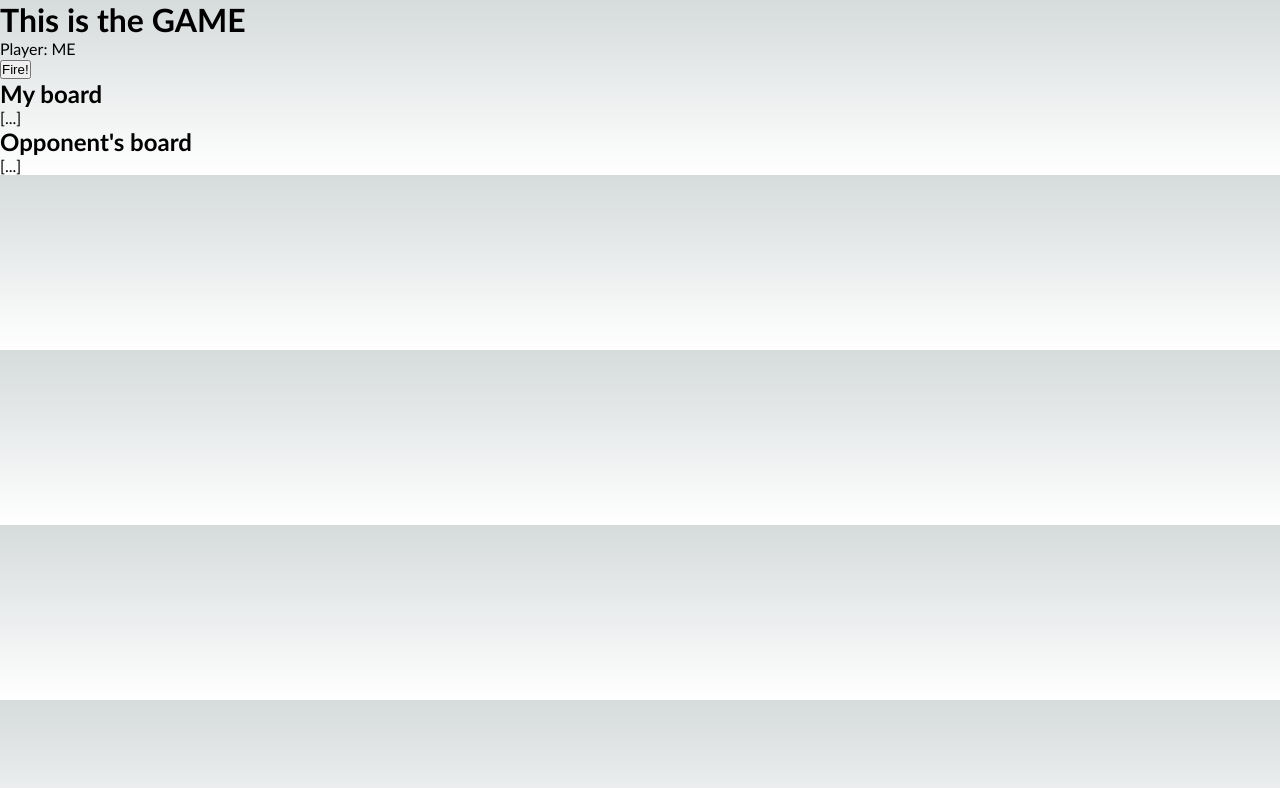
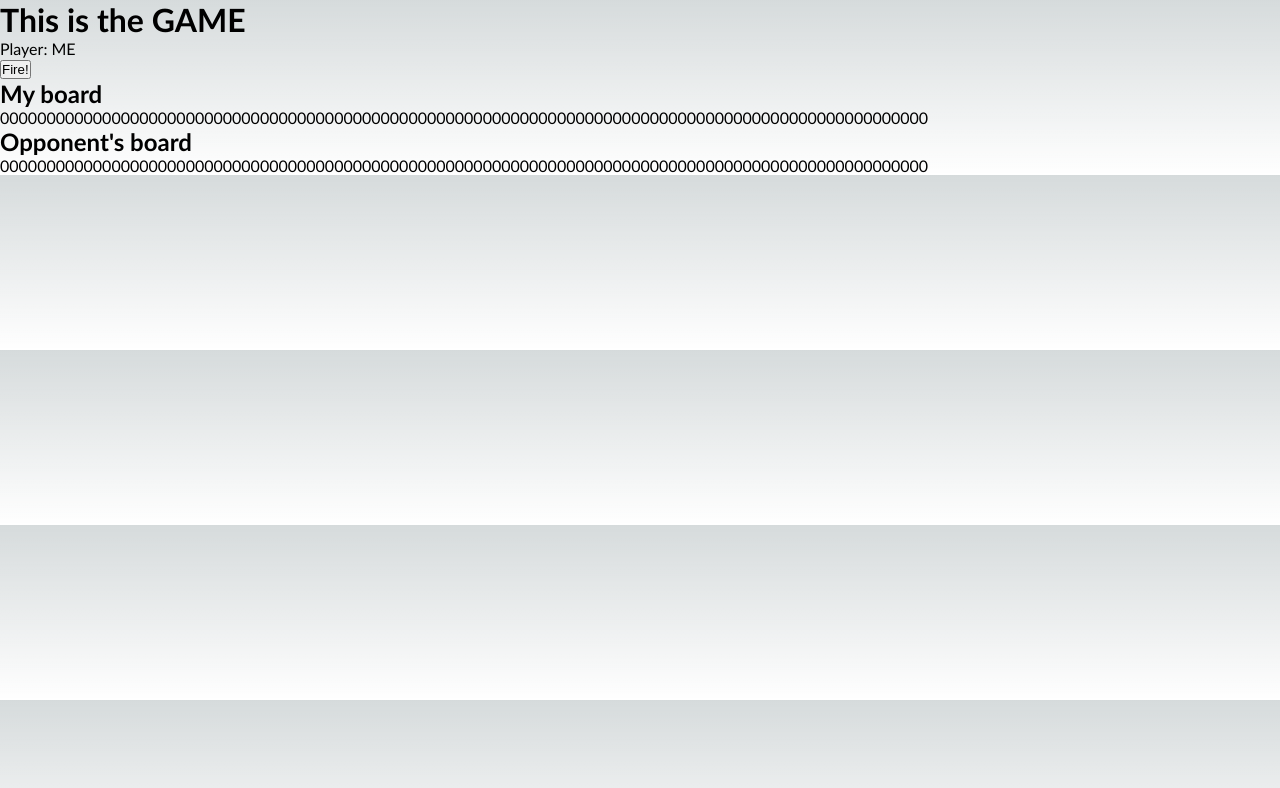
Before and after one commit to Itera/sk-cop-wrkshp-nextjs, a Next.js app: page /game in a window 1280 px wide. Shown: the top 788 px of the page. Built offline with nearby package versions, Linux system fonts and the light colour scheme.

Commit message:
fix: additions to PR

```diff
--- a/src/pages/game.tsx
+++ b/src/pages/game.tsx
@@ -1,27 +1,24 @@
+import { initGrid } from "@/shared/utils";
 import { useState } from "react"
 
-const BoardSize = 10;
+const BOARD_SIZE = 10;
 export type Player = 'ME' | 'OPPONENT';
-export type GameState = boolean[][]; // TODO not boolean
+export type GameBoard = number[][];
+export enum GamePhase {
+  SET_UP = "SET_UP",
+  PLAYING = "PLAYING",
+  END = "END"
+}
 
-function initBoard(): GameState {
-  const board: GameState = [];
-
-  for (let i = 0; i < BoardSize; i++) {
-    const row: boolean[] = [];
-    for (let j = 0; j < BoardSize; j++) {
-      row.push(false);
-    }
-    board.push(row);
-  }
-
-  return board;
+function initBoard(): GameBoard {
+  return initGrid(BOARD_SIZE, BOARD_SIZE);
 }
 
 export default function Menu() {
   const [currentPlayer, setCurrentPlayer] = useState<Player>('ME');
-  const [myBoard, setMyBoard] = useState<GameState>(initBoard());
-  const [opponentsBoard, setpponentsBoard] = useState<GameState>(initBoard());
+  const [gamePhase, setGamePhase] = useState<GamePhase>(GamePhase.SET_UP);
+  const [myBoard, setMyBoard] = useState<GameBoard>(initBoard());
+  const [opponentsBoard, setpponentsBoard] = useState<GameBoard>(initBoard());
 
 
   const handleFire = () => {
@@ -37,11 +34,11 @@ export default function Menu() {
       <button onClick={handleFire}>Fire!</button>
       <section>
         <h2>My board</h2>
-        [...]
+        {myBoard}
       </section>
       <section>
         <h2>Opponent&apos;s board</h2>
-        [...]
+        {opponentsBoard}
       </section>
     </main>
   )
--- /dev/null
+++ b/src/shared/utils.ts
@@ -0,0 +1,3 @@
+export const initGrid = (rows: number, cols: number) => {
+  return Array.from(Array(rows), () => new Array(cols).fill(0));
+}
```
